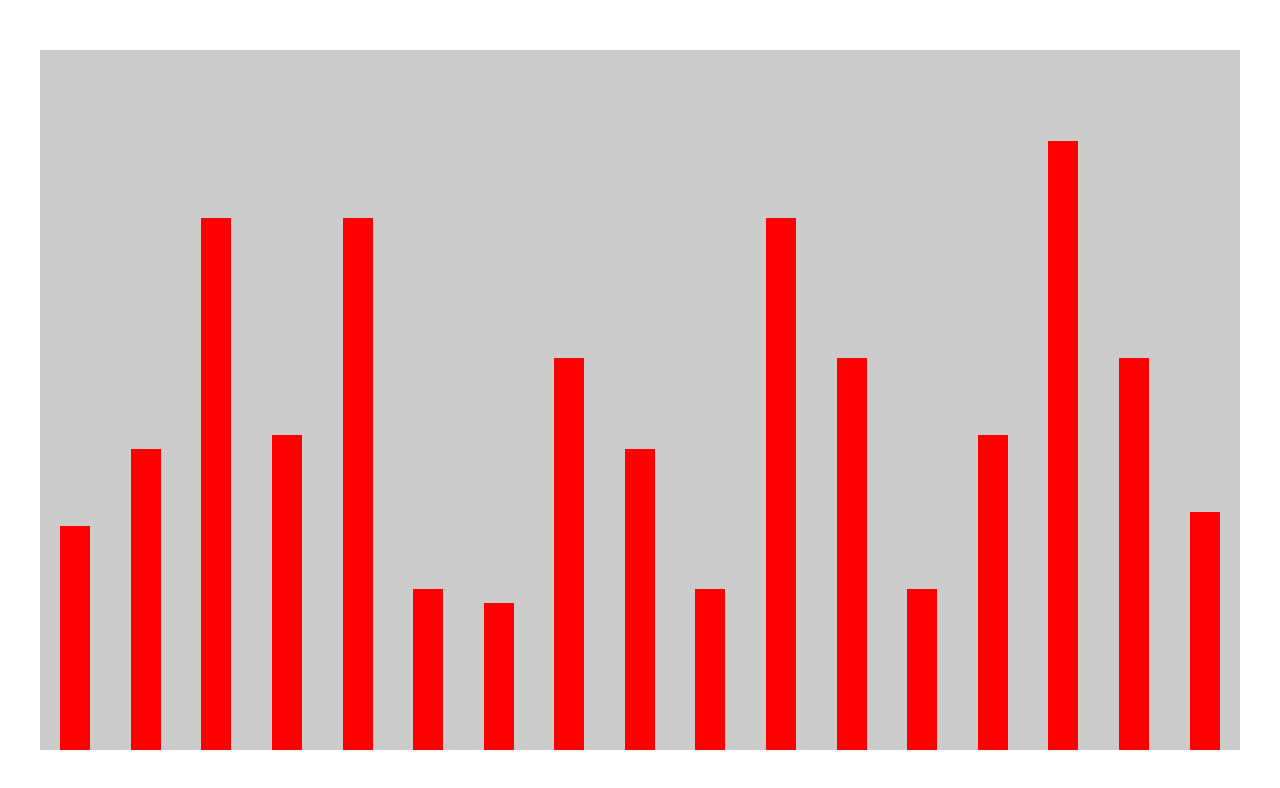
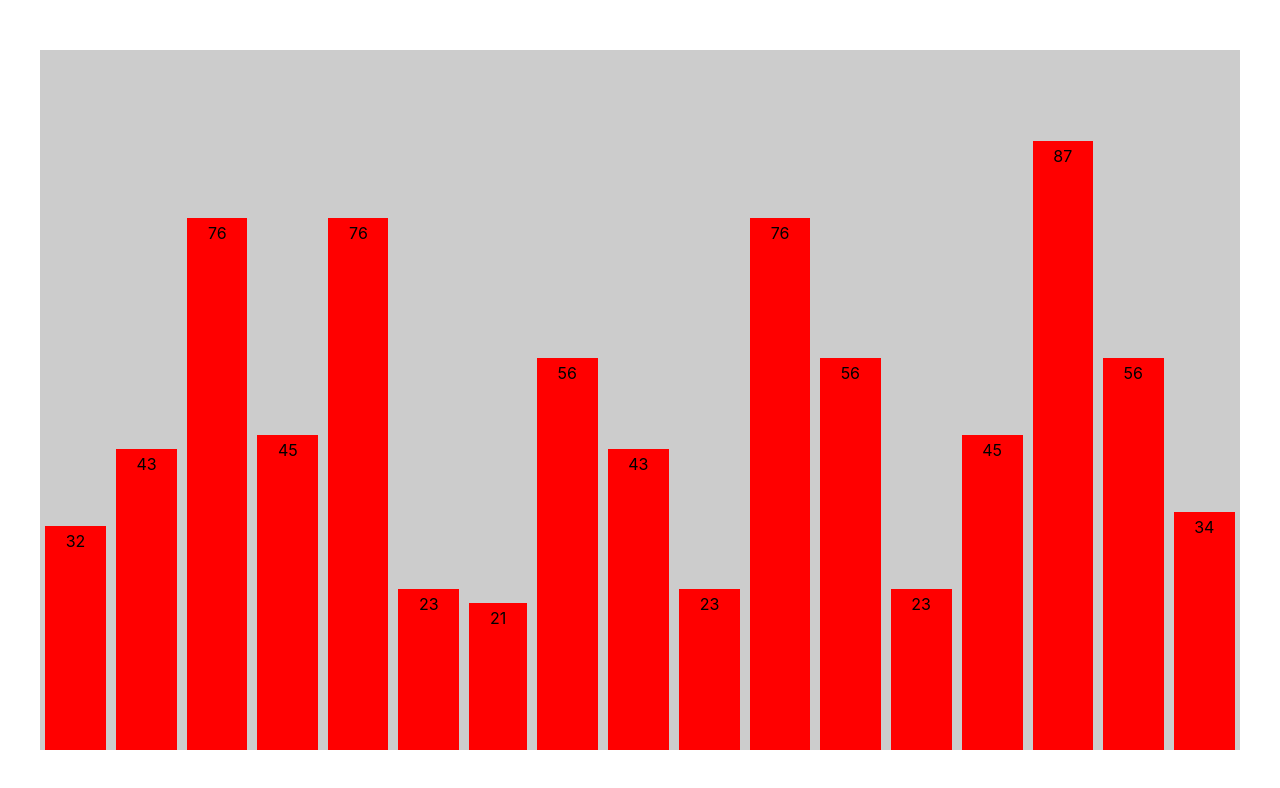
Before and after one commit to alsersan/sorting-visualizer, a React (Create React App) app: page / in a window 1280 px wide. Shown: the top 788 px of the page. Built offline with nearby package versions, Linux system fonts and the light colour scheme.

Commit message:
Bar: added number text

```diff
--- a/src/components/Bar.js
+++ b/src/components/Bar.js
@@ -1,10 +1,19 @@
 import React from "react";
 
-const Bar = ({ height }) => {
+const Bar = ({ height, number }) => {
   return (
     <div
-      style={{ backgroundColor: "red", height: `${height}%`, width: "30px" }}
-    />
+      style={{
+        backgroundColor: "red",
+        height: `${height}%`,
+        margin: "0 5px",
+        flexGrow: 1,
+        display: "flex",
+        justifyContent: "center",
+      }}
+    >
+      <span style={{ marginTop: "5px" }}>{`${number}`}</span>
+    </div>
   );
 };
 
--- a/src/components/BarChart.js
+++ b/src/components/BarChart.js
@@ -36,7 +36,7 @@ const BarChart = () => {
   return (
     <div style={styles.mainContainer}>
       {numbers.map((number) => (
-        <Bar height={number} />
+        <Bar height={number} number={number} />
       ))}
     </div>
   );
```
